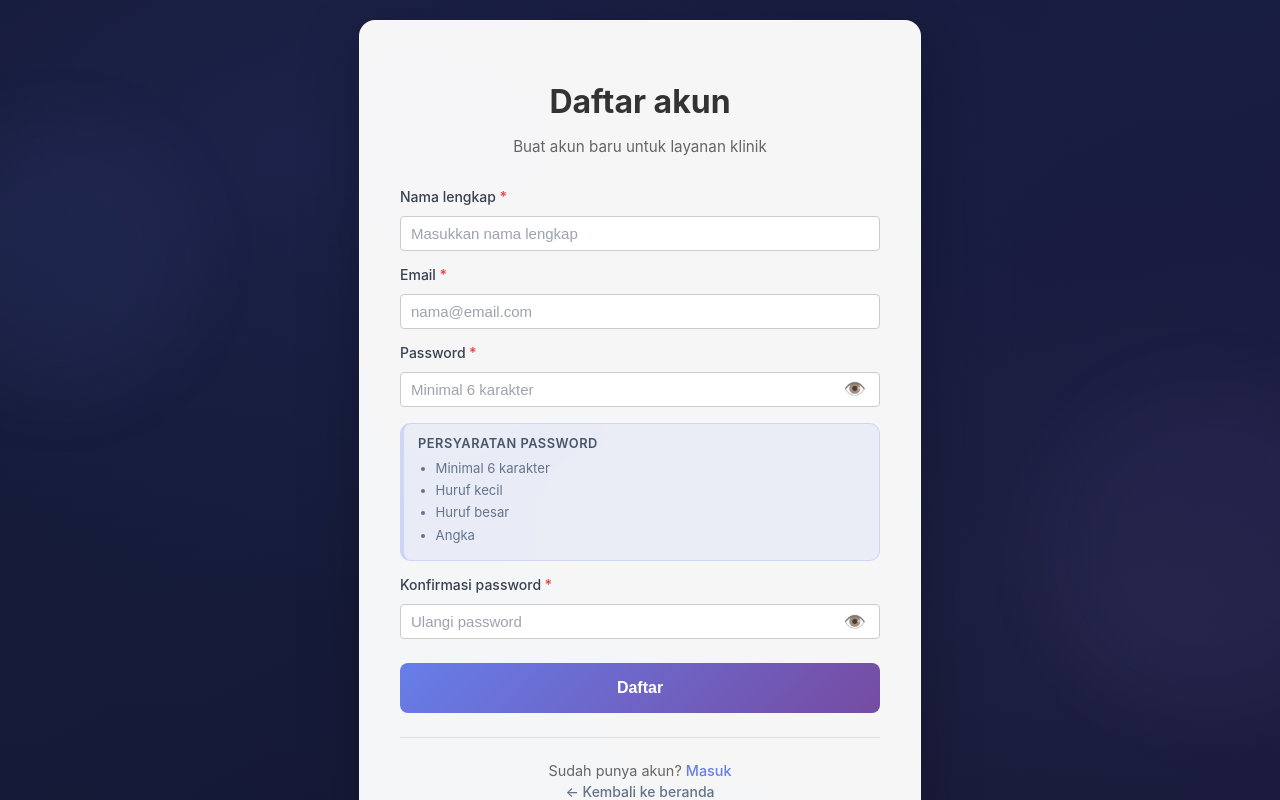
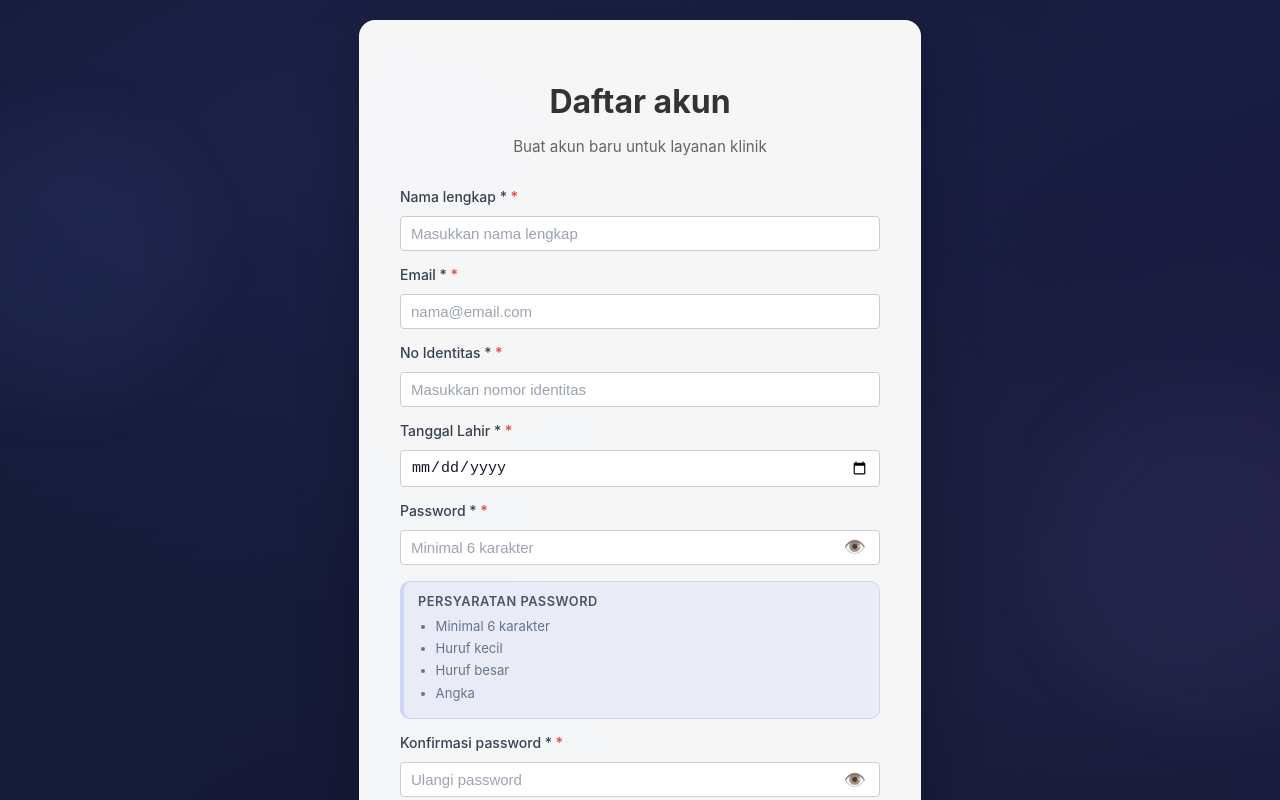
Before and after one commit to DendiFrantika/frontendReact, a React (Create React App) app: page /register in a window 1280 px wide. Shown: the top 800 px of the page. Built offline with nearby package versions, Linux system fonts and the light colour scheme.

Commit message:
fix: update untuk production

```diff
--- a/src/pages/auth/Register.jsx
+++ b/src/pages/auth/Register.jsx
@@ -9,6 +9,8 @@ const Register = () => {
   const [formData, setFormData] = useState({
     name: '',
     email: '',
+    no_identitas: '',
+    tanggal_lahir: '',
     password: '',
     confirmPassword: '',
   });
@@ -56,6 +58,18 @@ const Register = () => {
       newErrors.email = 'Email tidak valid';
     }
 
+    // Validasi No Identitas
+    if (!formData.no_identitas) {
+      newErrors.no_identitas = 'No identitas wajib diisi';
+    } else if (!/^\d+$/.test(formData.no_identitas)) {
+      newErrors.no_identitas = 'No identitas harus berupa angka';
+    }
+
+    // Validasi Tanggal Lahir
+    if (!formData.tanggal_lahir) {
+      newErrors.tanggal_lahir = 'Tanggal lahir wajib diisi';
+    }
+
     if (!formData.password) {
       newErrors.password = 'Password wajib diisi';
     } else if (formData.password.length < 6) {
@@ -88,6 +102,8 @@ const Register = () => {
       const response = await axiosInstance.post('/auth/register', {
         name: formData.name,
         email: formData.email,
+        no_identitas: formData.no_identitas,
+        tanggal_lahir: formData.tanggal_lahir,
         password: formData.password,
         password_confirmation: formData.confirmPassword,
       });
@@ -114,9 +130,7 @@ const Register = () => {
   };
 
   return (
-    <main
-      className={`login-container${registerBgUrl ? ' login-container--bg-image' : ''}`}
-    >
+    <main className={`login-container${registerBgUrl ? ' login-container--bg-image' : ''}`}>
       <div
         className={`login-bg${registerBgUrl ? ' login-bg--image' : ''}`}
         style={registerBgStyle}
@@ -128,18 +142,9 @@ const Register = () => {
         <span className="login-shape login-shape--3" />
       </div>
 
-      <div
-        className="login-toast-region"
-        role="region"
-        aria-label="Notifikasi"
-        aria-live="polite"
-      >
+      <div className="login-toast-region" role="region" aria-label="Notifikasi" aria-live="polite">
         {toasts.map((t) => (
-          <div
-            key={t.id}
-            className={`login-toast login-toast--${t.variant}`}
-            role="status"
-          >
+          <div key={t.id} className={`login-toast login-toast--${t.variant}`} role="status">
             {t.message}
           </div>
         ))}
@@ -158,10 +163,9 @@ const Register = () => {
         )}
 
         <form onSubmit={handleSubmit} className="login-form register-form-tight" noValidate>
+          {/* Nama Lengkap */}
           <div className="form-group">
-            <label htmlFor="name" className="form-label">
-              Nama lengkap
-            </label>
+            <label htmlFor="name" className="form-label">Nama lengkap *</label>
             <input
               type="text"
               id="name"
@@ -171,15 +175,13 @@ const Register = () => {
               className={`form-input ${errors.name ? 'input-error' : ''}`}
               placeholder="Masukkan nama lengkap"
               disabled={loading}
-              autoComplete="name"
             />
             {errors.name && <span className="error-message">{errors.name}</span>}
           </div>
 
+          {/* Email */}
           <div className="form-group">
-            <label htmlFor="email" className="form-label">
-              Email
-            </label>
+            <label htmlFor="email" className="form-label">Email *</label>
             <input
               type="email"
               id="email"
@@ -189,15 +191,44 @@ const Register = () => {
               className={`form-input ${errors.email ? 'input-error' : ''}`}
               placeholder="nama@email.com"
               disabled={loading}
-              autoComplete="email"
             />
             {errors.email && <span className="error-message">{errors.email}</span>}
           </div>
 
+          {/* No Identitas */}
           <div className="form-group">
-            <label htmlFor="password" className="form-label">
-              Password
-            </label>
+            <label htmlFor="no_identitas" className="form-label">No Identitas *</label>
+            <input
+              type="text"
+              id="no_identitas"
+              name="no_identitas"
+              value={formData.no_identitas}
+              onChange={handleChange}
+              className={`form-input ${errors.no_identitas ? 'input-error' : ''}`}
+              placeholder="Masukkan nomor identitas"
+              disabled={loading}
+            />
+            {errors.no_identitas && <span className="error-message">{errors.no_identitas}</span>}
+          </div>
+
+          {/* Tanggal Lahir */}
+          <div className="form-group">
+            <label htmlFor="tanggal_lahir" className="form-label">Tanggal Lahir *</label>
+            <input
+              type="date"
+              id="tanggal_lahir"
+              name="tanggal_lahir"
+              value={formData.tanggal_lahir}
+              onChange={handleChange}
+              className={`form-input ${errors.tanggal_lahir ? 'input-error' : ''}`}
+              disabled={loading}
+            />
+            {errors.tanggal_lahir && <span className="error-message">{errors.tanggal_lahir}</span>}
+          </div>
+
+          {/* Password */}
+          <div className="form-group">
+            <label htmlFor="password" className="form-label">Password *</label>
             <div className="login-password-wrap">
               <input
                 type={showPassword ? 'text' : 'password'}
@@ -208,44 +239,32 @@ const Register = () => {
                 className={`form-input form-input--with-toggle ${errors.password ? 'input-error' : ''}`}
                 placeholder="Minimal 6 karakter"
                 disabled={loading}
-                autoComplete="new-password"
               />
               <button
                 type="button"
                 className="login-password-toggle"
                 onClick={() => setShowPassword(!showPassword)}
                 disabled={loading}
-                aria-label={showPassword ? 'Sembunyikan password' : 'Tampilkan password'}
               >
                 {showPassword ? '🙈' : '👁️'}
               </button>
             </div>
-            {errors.password && (
-              <span className="error-message">{errors.password}</span>
-            )}
+            {errors.password && <span className="error-message">{errors.password}</span>}
+
             <div className="password-requirements">
-              <small>Persyaratan password</small>
+              <small>PERSYARATAN PASSWORD</small>
               <ul>
-                <li className={formData.password.length >= 6 ? 'valid' : ''}>
-                  Minimal 6 karakter
-                </li>
-                <li className={/[a-z]/.test(formData.password) ? 'valid' : ''}>
-                  Huruf kecil
-                </li>
-                <li className={/[A-Z]/.test(formData.password) ? 'valid' : ''}>
-                  Huruf besar
-                </li>
-                <li className={/\d/.test(formData.password) ? 'valid' : ''}>
-                  Angka
-                </li>
+                <li className={formData.password.length >= 6 ? 'valid' : ''}>Minimal 6 karakter</li>
+                <li className={/[a-z]/.test(formData.password) ? 'valid' : ''}>Huruf kecil</li>
+                <li className={/[A-Z]/.test(formData.password) ? 'valid' : ''}>Huruf besar</li>
+                <li className={/\d/.test(formData.password) ? 'valid' : ''}>Angka</li>
               </ul>
             </div>
           </div>
 
+          {/* Konfirmasi Password */}
           <div className="form-group">
-            <label htmlFor="confirmPassword" className="form-label">
-              Konfirmasi password
-            </label>
+            <label htmlFor="confirmPassword" className="form-label">Konfirmasi password *</label>
             <div className="login-password-wrap">
               <input
                 type={showConfirmPassword ? 'text' : 'password'}
@@ -256,47 +275,28 @@ const Register = () => {
                 className={`form-input form-input--with-toggle ${errors.confirmPassword ? 'input-error' : ''}`}
                 placeholder="Ulangi password"
                 disabled={loading}
-                autoComplete="new-password"
               />
               <button
                 type="button"
                 className="login-password-toggle"
                 onClick={() => setShowConfirmPassword(!showConfirmPassword)}
                 disabled={loading}
-                aria-label={
-                  showConfirmPassword
-                    ? 'Sembunyikan konfirmasi password'
-                    : 'Tampilkan konfirmasi password'
-                }
               >
                 {showConfirmPassword ? '🙈' : '👁️'}
               </button>
             </div>
-            {errors.confirmPassword && (
-              <span className="error-message">{errors.confirmPassword}</span>
-            )}
+            {errors.confirmPassword && <span className="error-message">{errors.confirmPassword}</span>}
           </div>
 
-          <button
-            type="submit"
-            className="login-button register-submit"
-            disabled={loading}
-          >
+          <button type="submit" className="login-button register-submit" disabled={loading}>
             {loading ? 'Memproses…' : 'Daftar'}
           </button>
         </form>
 
         <div className="login-footer register-footer-stack">
-          <p>
-            Sudah punya akun?{' '}
-            <Link to="/login" className="register-link">
-              Masuk
-            </Link>
-          </p>
+          <p>Sudah punya akun? <Link to="/login" className="register-link">Masuk</Link></p>
           <p className="register-footer-secondary">
-            <Link to="/" className="auth-back-home">
-              ← Kembali ke beranda
-            </Link>
+            <Link to="/" className="auth-back-home">← Kembali ke beranda</Link>
           </p>
         </div>
       </div>
```
Also changed, not shown: src/pages/pasien/DaftarBerobat.jsx (line endings or trailing spaces).
